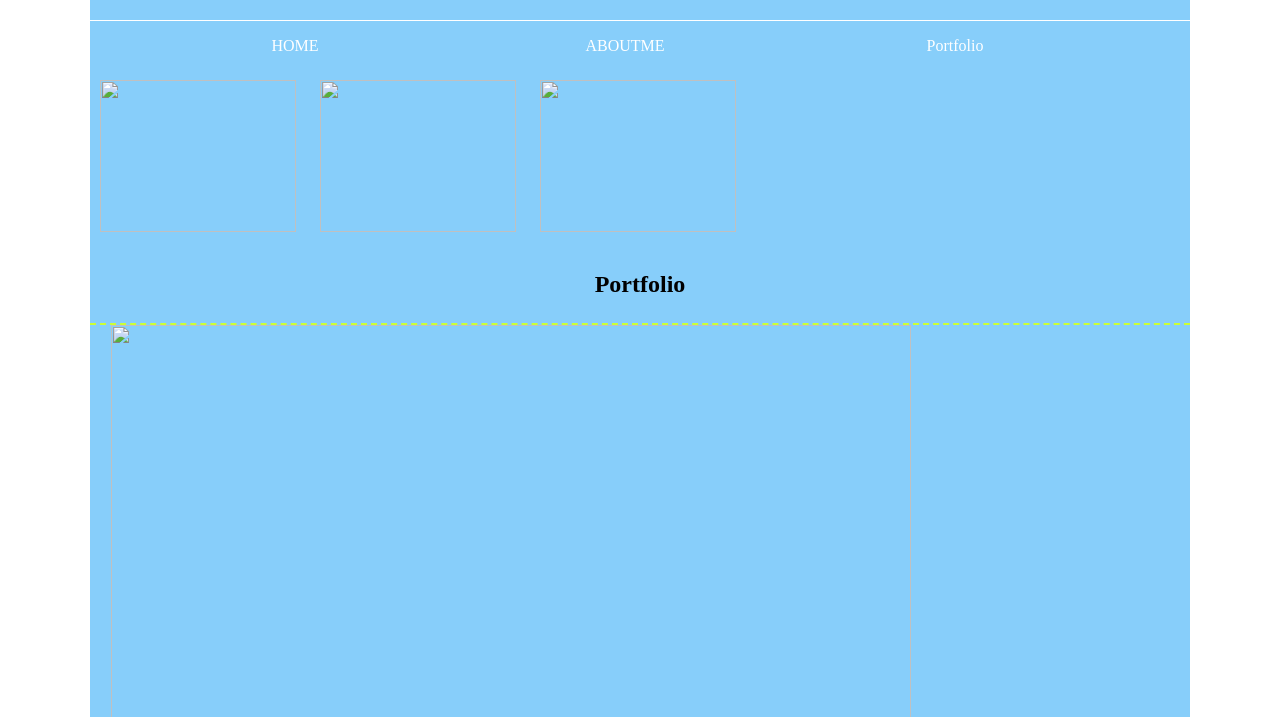
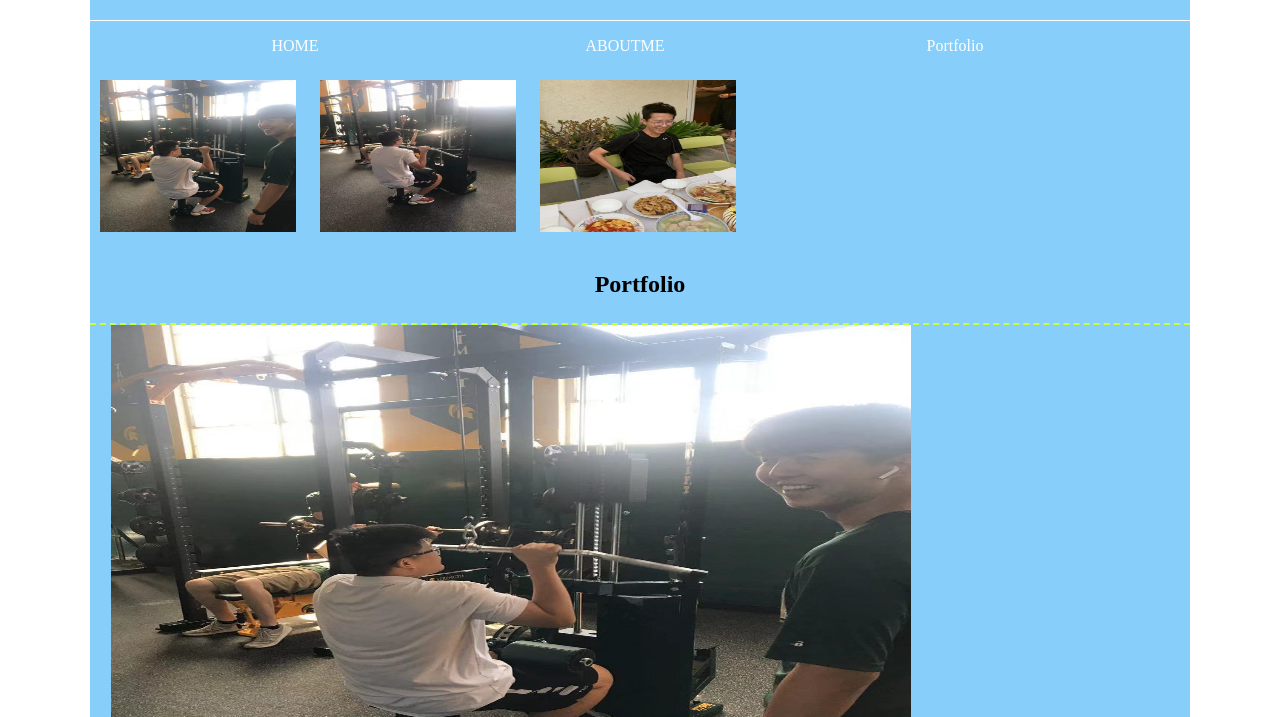
Before and after one commit to Edison6/Edison-XU66, a plain HTML site: page xiangce.html in a window 1280 px wide. Shown: the part 83-800 px from the top of the page. Drawn offline with Linux system fonts and the light colour scheme; files that its build step writes are made by us from their sources.

Commit message:
Update xiangce.html

```diff
--- a/xiangce.html
+++ b/xiangce.html
@@ -20,9 +20,9 @@
 				</ul>
 			</div>
 			<div class="mainone"><!--图片盒子-->
-				<img src="images/ed1.jpg" width="196" height="152">
-				<img src="images/ed2.jpg" width="196" height="152">
-				<img src="images/ed3.jpg" width="196" height="152">
+				<img src="ed1.jpg" width="196" height="152">
+				<img src="ed2.jpg" width="196" height="152">
+				<img src="ed3.jpg" width="196" height="152">
 
 			</div>
 			<div class="maintow">
@@ -31,7 +31,7 @@
 			<div class="mainsix">
 				<h2 style="text-align: center;">Portfolio</h2>
 				<div style="border-bottom:2px dashed #ccff33;padding-bottom:5px;"></div>
-				<img src="images/ed1.jpg" width="800" height="500" style="margin-left: 21px;">
+				<img src="ed1.jpg" width="800" height="500" style="margin-left: 21px;">
 			 <div class="img">
 				<h2> I’m a lazy boy, my favorite things is play computer games, and I don’t like to going to Gym work out, but I pick fitness training this year, I need to be trained during this class, so I was exercise my biceps,and i fell very good right now.                              </h2>
 			 </div>
```
